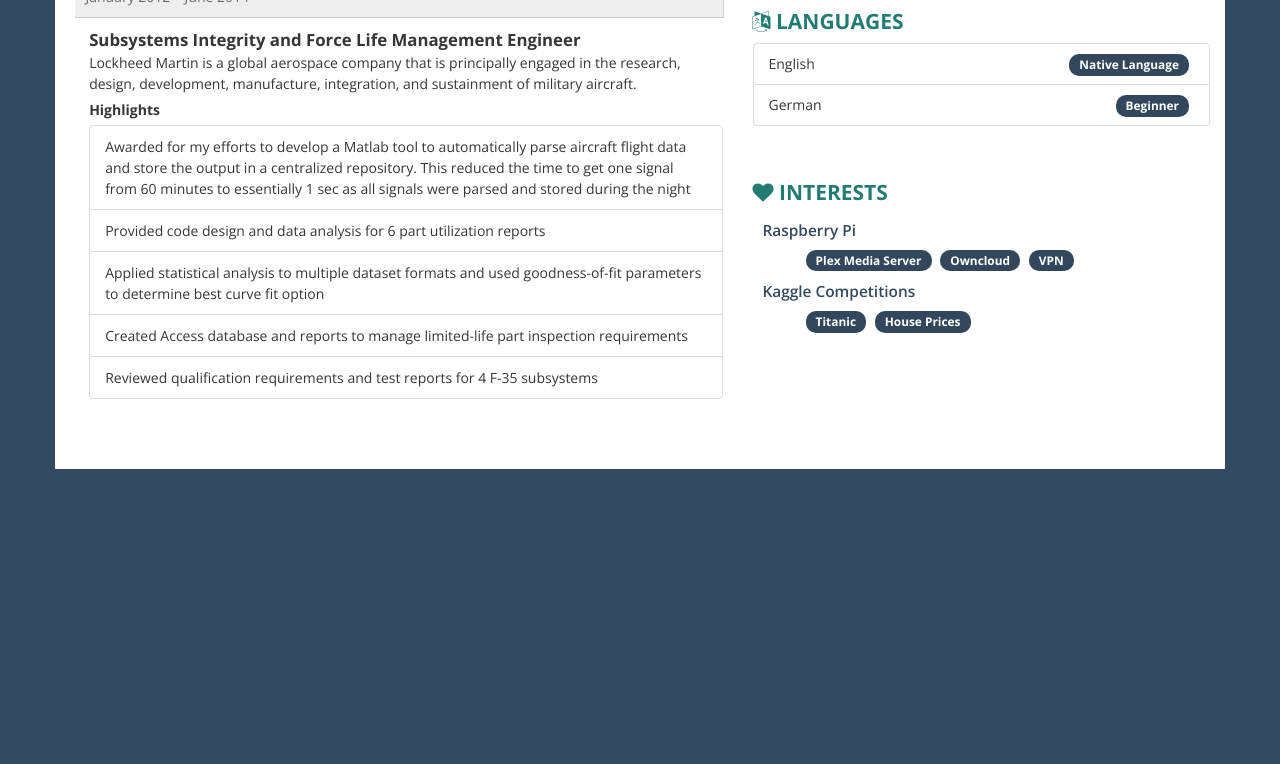
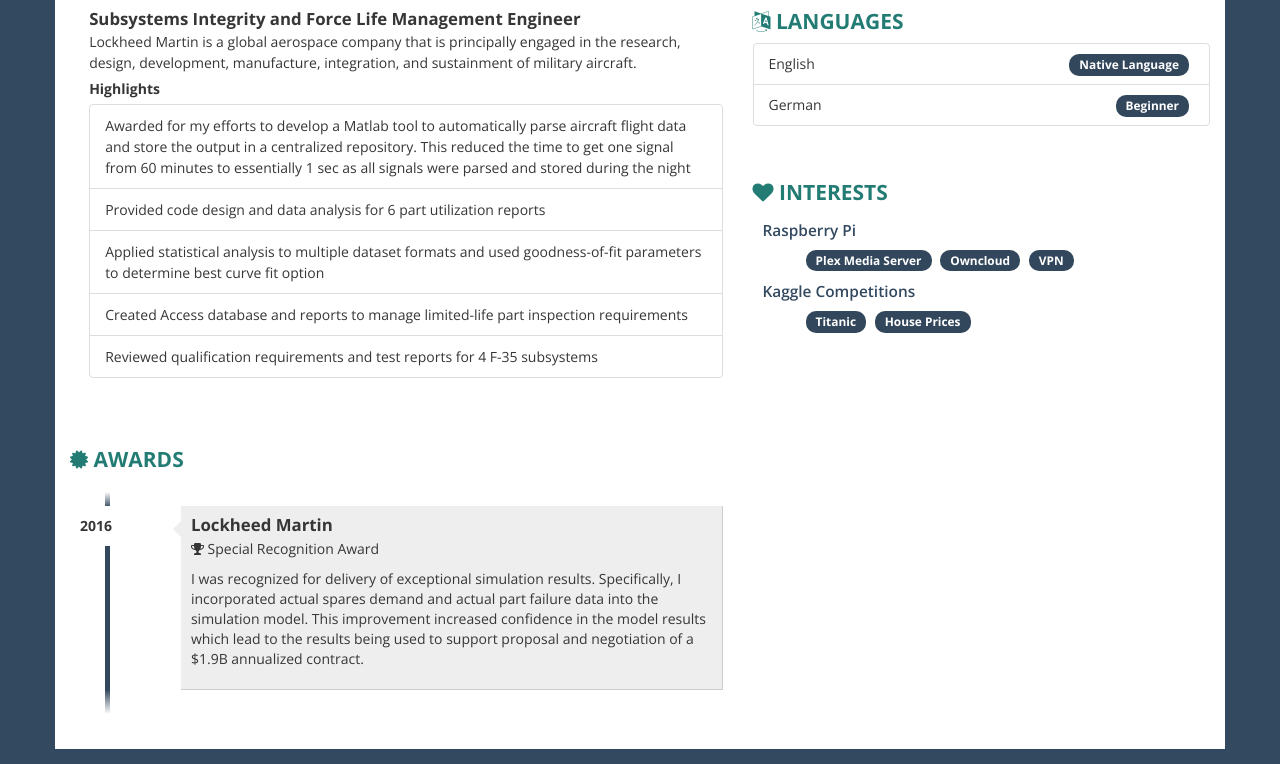
Before and after one commit to austinmcconnell/resume, a plain HTML site: page docs/index.html in a window 1280 px wide. Shown: the part 1336-2100 px from the top of the page. Before the commit the page ends 1820 px from the top, so only its background shows below. Drawn offline with nearby package versions, Linux system fonts and the light colour scheme.

```diff
--- a/docs/index.html
+++ b/docs/index.html
@@ -434,8 +434,7 @@
                             <div class="row">
                                 <div class="job-details col-xs-11">
                                     <div class="profession">Full Stack Engineer</div>
-                                    <div class="description">RealMassive is creating a modern commercial real estate (CRE) marketplace
-                                        to facilitate listing, searching, marketing, and analytics.</div>
+                                    <div class="description">I create Flask web applications and manage ETL pipelines</div>
                                 </div>
                             </div>
                         </div>
@@ -512,6 +511,26 @@
                                 </div>
                             </div>
                         </div>
+                    </div>
+                    <!-- AWARDS -->
+                    <div class="box">
+                         <h2><i class="fa fa-certificate ico"></i> Awards</h2>
+
+                        <ul id="awards" class="clearfix">
+                            <li>
+                                <div class="year pull-left">2016</div>
+                                <div class="description pull-right">
+                                     <h3>Lockheed Martin</h3>
+
+                                    <p><i class="fa fa-trophy ico"></i> Special Recognition Award</p>
+                                    <p>I was recognized for delivery of exceptional simulation results. Specifically,
+                                        I incorporated actual spares demand and actual part failure data into the
+                                        simulation model. This improvement increased confidence in the model results
+                                        which lead to the results being used to support proposal and negotiation
+                                        of a $1.9B annualized contract.</p>
+                                </div>
+                            </li>
+                        </ul>
                     </div>
                 </div>
                 <div class="col-xs-12 col-sm-5">
```
